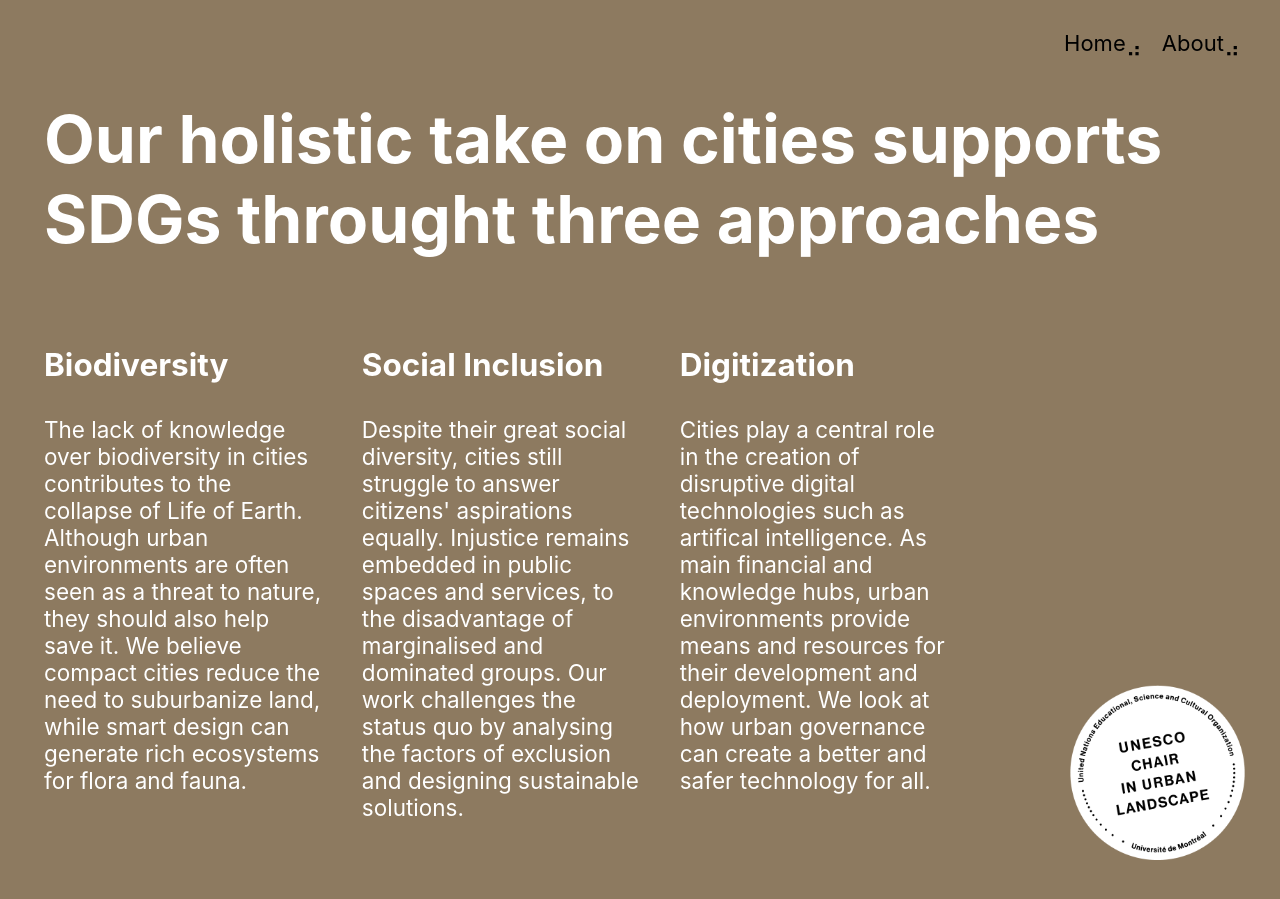
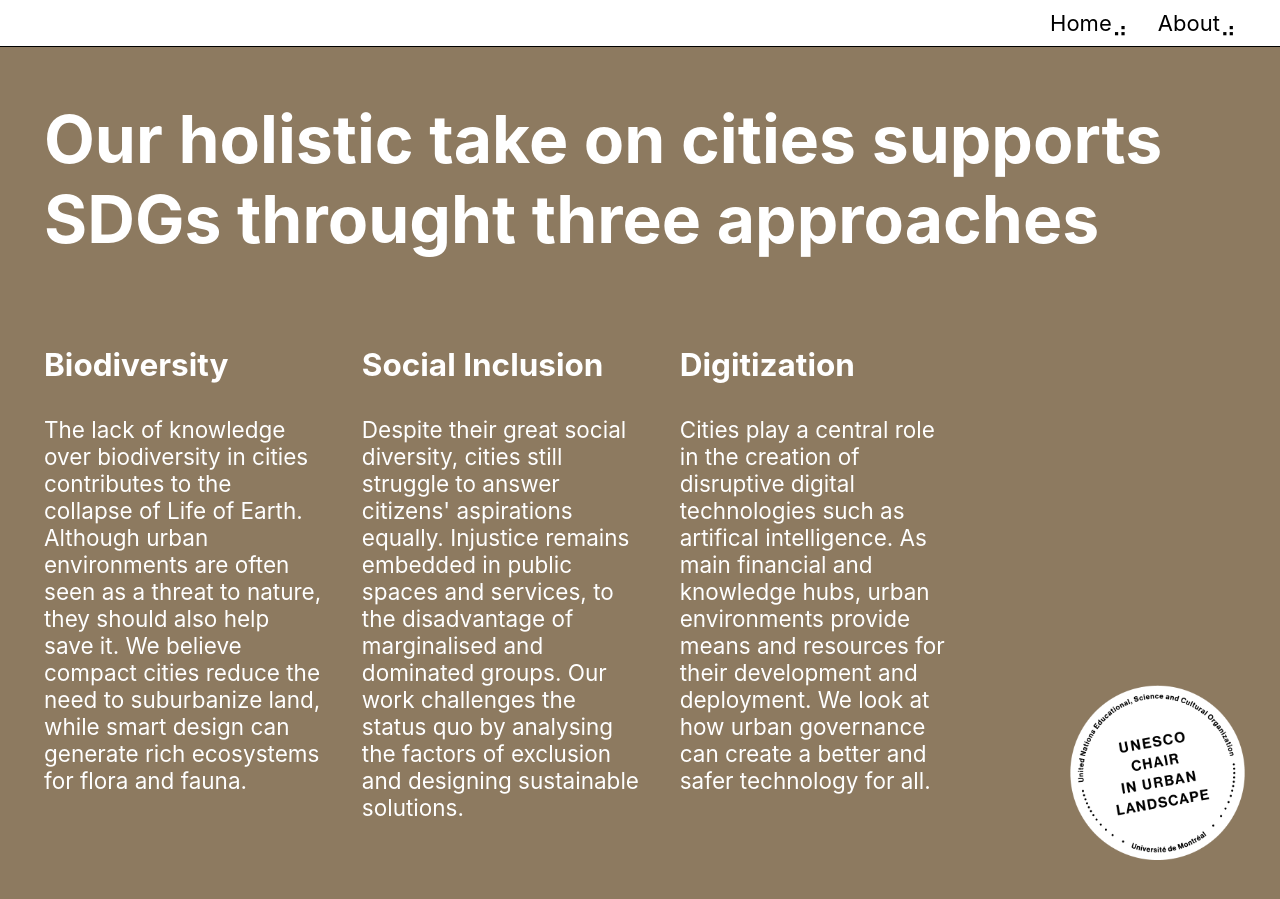
Before and after one commit to CUPUM/cupum.github.io, a Jekyll site: the page built from about.html, in a window 1280 px wide and 900 px high. Built offline with Jekyll 4.4.1, drawn with Linux system fonts in a browser that asks for light colours; some web fonts are replaced.

Commit message:
#25 — Minimum viable navigation bar

```diff
--- a/_layouts/default.html
+++ b/_layouts/default.html
@@ -14,22 +14,17 @@
 </head>
 
 <body class="container">
-    <!-- Hamburger Menu Icon -->
-    <div id="hamburger-menu" class="hidden" onclick="toggleMenu()">
-      <div class="bar"></div>
-      <div class="bar"></div>
-      <div class="bar"></div>
-    </div>
-
-    <!-- Simple Navigation (Placeholder for your hamburger menu) -->
-    <nav id="nav-menu" class="hidden">
-        <ul>
-            <li><a href="{{ '/' | relative_url }}">Home</a></li>
-            <li><a href="/about.html">About</a></li>
-    <!--        <li><a href="{{ '/projects/' | relative_url }}">Projects</a></li>
-            <li><a href="{{ '/teaching/' | relative_url }}">Teaching</a></li>
-    -->
-        </ul>
+    <!-- Menu -->
+    <nav class="navbar">
+        <div class="hamburger" onclick="toggleMenu()">
+            &#10298; <!-- Hamburger Icon -->
+        </div>
+        <div class="menu">
+            <a href="/index">Home</a>
+            <a href="/about">About</a>
+            <!-- <a href="#research">Research</a>
+            <a href="#teachin">Teaching</a> -->
+        </div>
     </nav>
 
     <!-- Main Content -->
--- a/_sass/_navigation.scss
+++ b/_sass/_navigation.scss
@@ -1,81 +1,60 @@
 /* This file defines the css for the header*/
 
-#hamburger-menu {
-    cursor: pointer;
-    display: none;
-    position: fixed;
-    right: 20px;
-    top: 20px;
-    z-index: 100;
+/* styles.css */
 
-    .bar {
-      display: block;
-      width: 25px;
-      height: 3px;
-      margin: 5px auto;
-      -webkit-transition: all 0.3s ease-in-out;
-      transition: all 0.3s ease-in-out;
-      background-color: #333;
-    }
+.navbar {
+  position: fixed;
+  width: 100%;
+  background-color: white;
+  overflow: hidden;
+  color: rgb(0, 0, 0);
+  padding: 10px 0;
+  border-bottom: 1px solid;
+}
+
+.hamburger {
+  display: none; /* Hide hamburger icon on desktop */
+}
+
+.menu {
+  display: flex; /* Show menu inline on desktop */
+  justify-content: flex-end;
+  position: static;
+  height: auto;
+  padding-top: 0;
+  padding-right: 2rem;
+  background: none;
+}
+
+.menu a {
+  display: inline;
+  padding-left: 30px;
+}
+
+@media (max-width: 600px) {
+
+  .menu {
+    display: none; /* Hide menu initially on mobile */
+    width: 100%;
+    background-color: #ffffff;
+    height: 100vh;
+    text-align: center;
+    padding-top: 60px; /* Space from the top */
+    z-index: 1000; /* Ensure it's above other content */
   }
 
-#nav-menu {
-  display: flex;
-  justify-content: flex-end;
-  background: transparent;
-  padding: 0;
-  margin: 0;
-  list-style: none;
-  width: 100%;
-  height: 10%;
-  position: fixed;
-  top: 0;
-  right: 0;
-  z-index: 99;
+  .menu a {
+    display: block;
+    color: white;
+    padding: 20px 0 0 60px;
+    font-size: 8vw;
+  }
+
+  .hamburger {
+    display: flex; /* Show hamburger by default */
+    justify-content: flex-end;
+    cursor: pointer;
+    padding: 0px 20px;
+    font-size: 30px;
+  }
 }
-
-#nav-menu ul {
-  padding: 20px;
-  margin: 0;
-  display: flex;
-  list-style-type: none;
-}
-
-#nav-menu ul li {
-  display: inline-block; /* Displays the list items inline */
-  margin-right: 20px; /* Adds some space between the list items */
-}
-
-#nav-menu li a {
-  display: block;
-  padding: 10px 0;
-  text-decoration: none;
-  color: black;
-}
-
-.hidden {
-  display: none;
-}
-
-
-
-/* Media query for smartphones */
-@media (max-width: 600px) {
-    #hamburger-menu {
-      display: block; /* Show the hamburger */
-    }
-
-    #nav-menu ul {
-      display: none; /* Hide the inline menu */
-      flex-direction: column; /* Stack vertically */
-    }
-
-    #nav-menu ul li {
-      margin: 0; /* Remove margin between items for vertical layout */
-    }
-
-    /* Reveal menu when hamburger is active */
-    #nav-menu.active ul {
-      display: flex;
-    }
-  }
--- a/assets/js/script.js
+++ b/assets/js/script.js
@@ -34,3 +34,14 @@ document.addEventListener('DOMContentLoaded', function() {
       });
   });
 });
+
+// script.js
+
+function toggleMenu() {
+  var menu = document.querySelector('.menu');
+  if (menu.style.display === 'block') {
+      menu.style.display = 'none';
+  } else {
+      menu.style.display = 'block';
+  }
+}
```
